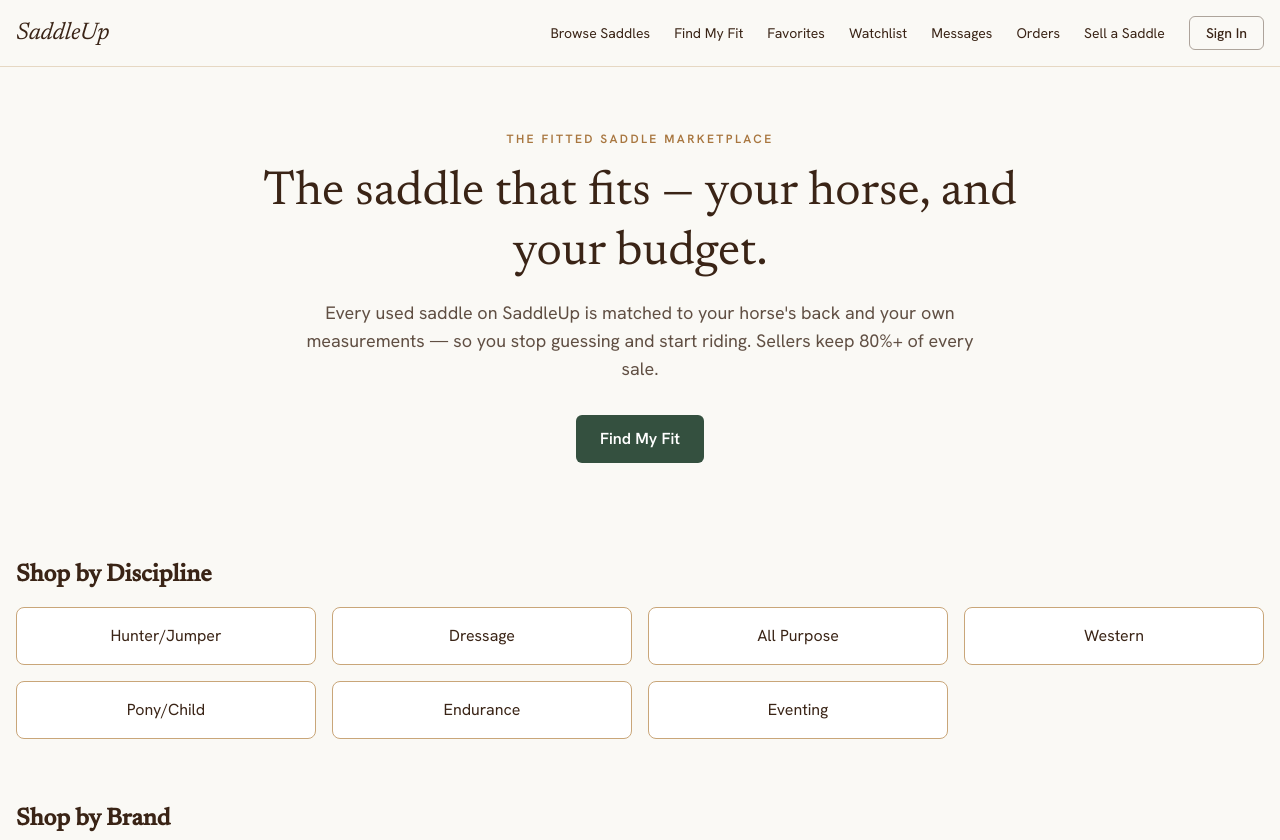
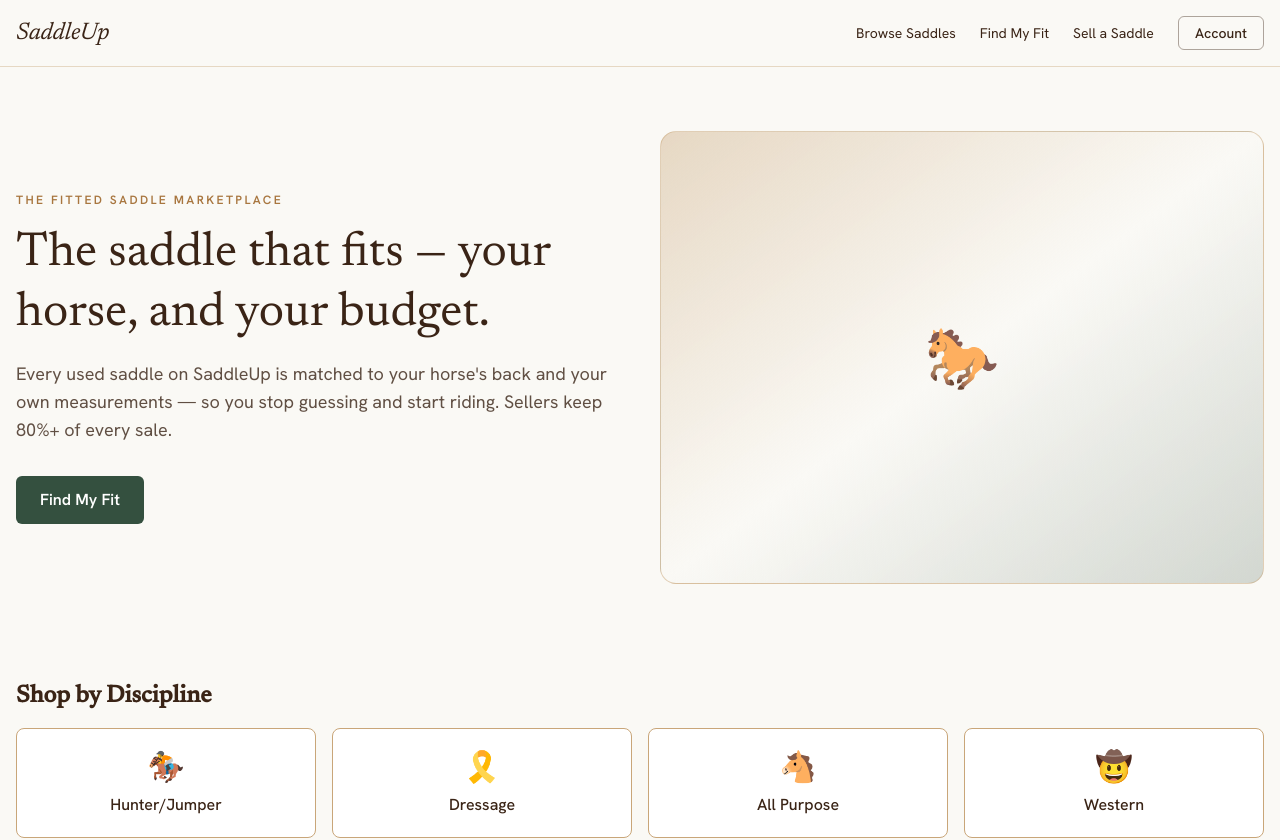
Before and after one commit to beyondbishop/SaddleUp, a Next.js app: page / in a window 1280 px wide. Shown: the top 840 px of the page. Built offline with nearby package versions, Linux system fonts and the light colour scheme; no server answers; the database is empty; a web font is replaced by a local one.

Commit message:
Improve homepage design and consolidate nav

```diff
--- a/src/app/page.tsx
+++ b/src/app/page.tsx
@@ -1,6 +1,16 @@
 import Link from 'next/link';
 import { createClient } from '@/lib/supabase/server';
 import { DISCIPLINE_LABELS } from '@/lib/types';
+
+const DISCIPLINE_ICONS: Record<string, string> = {
+  hunter_jumper: '🏇',
+  dressage: '🎗️',
+  all_purpose: '🐴',
+  western: '🤠',
+  pony_child: '🎠',
+  endurance: '🏔️',
+  eventing: '🚩'
+};
 
 export default async function HomePage() {
   const supabase = createClient();
@@ -8,14 +18,15 @@ export default async function HomePage() {
 
   return (
     <div>
-      <section className="py-16 text-center">
+      <section className="py-16 grid grid-cols-1 md:grid-cols-2 gap-10 items-center">
+        <div>
           <p className="text-saddle-gold text-xs font-semibold tracking-[0.2em] uppercase mb-4">
             The Fitted Saddle Marketplace
           </p>
-        <h1 className="font-serif text-5xl leading-tight text-saddle-brown mb-4 max-w-3xl mx-auto">
+          <h1 className="font-serif text-5xl leading-tight text-saddle-brown mb-4">
             The saddle that fits — your horse, and your budget.
           </h1>
-        <p className="text-lg max-w-2xl mx-auto mb-8 text-saddle-brown/80">
+          <p className="text-lg mb-8 text-saddle-brown/80">
             Every used saddle on SaddleUp is matched to your horse's back and your own
             measurements — so you stop guessing and start riding. Sellers keep 80%+ of every sale.
           </p>
@@ -25,6 +36,11 @@ export default async function HomePage() {
           >
             Find My Fit
           </Link>
+        </div>
+
+        <div className="aspect-[4/3] rounded-2xl bg-gradient-to-br from-saddle-tan/40 via-saddle-cream to-saddle-green/20 border border-saddle-tan/50 flex items-center justify-center">
+          <span className="text-6xl">🐎</span>
+        </div>
       </section>
 
       <section className="py-8">
@@ -34,9 +50,10 @@ export default async function HomePage() {
             <Link
               key={key}
               href={`/saddles?discipline=${key}`}
-              className="bg-white border border-saddle-tan rounded-lg p-4 text-center hover:shadow-md transition"
+              className="bg-white border border-saddle-tan rounded-lg p-5 text-center hover:shadow-md hover:-translate-y-0.5 transition-all"
             >
-              {label}
+              <div className="text-3xl mb-2">{DISCIPLINE_ICONS[key]}</div>
+              <p className="font-medium text-saddle-brown">{label}</p>
             </Link>
           ))}
         </div>
--- /dev/null
+++ b/src/components/AccountMenu.tsx
@@ -0,0 +1,38 @@
+'use client';
+
+import { useState, useRef, useEffect } from 'react';
+import Link from 'next/link';
+
+export default function AccountMenu() {
+  const [open, setOpen] = useState(false);
+  const ref = useRef<HTMLDivElement>(null);
+
+  useEffect(() => {
+    function handleClick(e: MouseEvent) {
+      if (ref.current && !ref.current.contains(e.target as Node)) setOpen(false);
+    }
+    document.addEventListener('mousedown', handleClick);
+    return () => document.removeEventListener('mousedown', handleClick);
+  }, []);
+
+  return (
+    <div className="relative" ref={ref}>
+      <button
+        onClick={() => setOpen((o) => !o)}
+        className="border border-saddle-brown/40 px-4 py-1.5 rounded-md font-medium hover:bg-saddle-brown hover:text-saddle-cream transition-colors"
+      >
+        Account
+      </button>
+      {open && (
+        <div className="absolute right-0 mt-2 w-48 bg-white border border-saddle-tan rounded-lg shadow-lg py-2 z-50">
+          <Link href="/favorites" className="block px-4 py-2 text-sm hover:bg-saddle-cream">Favorites</Link>
+          <Link href="/watchlist" className="block px-4 py-2 text-sm hover:bg-saddle-cream">Watchlist</Link>
+          <Link href="/messages" className="block px-4 py-2 text-sm hover:bg-saddle-cream">Messages</Link>
+          <Link href="/orders" className="block px-4 py-2 text-sm hover:bg-saddle-cream">Orders</Link>
+          <div className="border-t border-saddle-tan/50 my-1" />
+          <Link href="/auth/login" className="block px-4 py-2 text-sm hover:bg-saddle-cream">Sign In</Link>
+        </div>
+      )}
+    </div>
+  );
+}
--- a/src/components/Navbar.tsx
+++ b/src/components/Navbar.tsx
@@ -1,4 +1,5 @@
 import Link from 'next/link';
+import AccountMenu from './AccountMenu';
 
 export default function Navbar() {
   return (
@@ -10,17 +11,8 @@ export default function Navbar() {
         <nav className="flex gap-6 text-sm items-center text-saddle-brown">
           <Link href="/saddles">Browse Saddles</Link>
           <Link href="/match">Find My Fit</Link>
-          <Link href="/favorites">Favorites</Link>
-          <Link href="/watchlist">Watchlist</Link>
-          <Link href="/messages">Messages</Link>
-          <Link href="/orders">Orders</Link>
           <Link href="/dashboard">Sell a Saddle</Link>
-          <Link
-            href="/auth/login"
-            className="border border-saddle-brown/40 px-4 py-1.5 rounded-md font-medium hover:bg-saddle-brown hover:text-saddle-cream transition-colors"
-          >
-            Sign In
-          </Link>
+          <AccountMenu />
         </nav>
       </div>
     </header>
```
Lines whose indentation alone changed are shown as unchanged.
